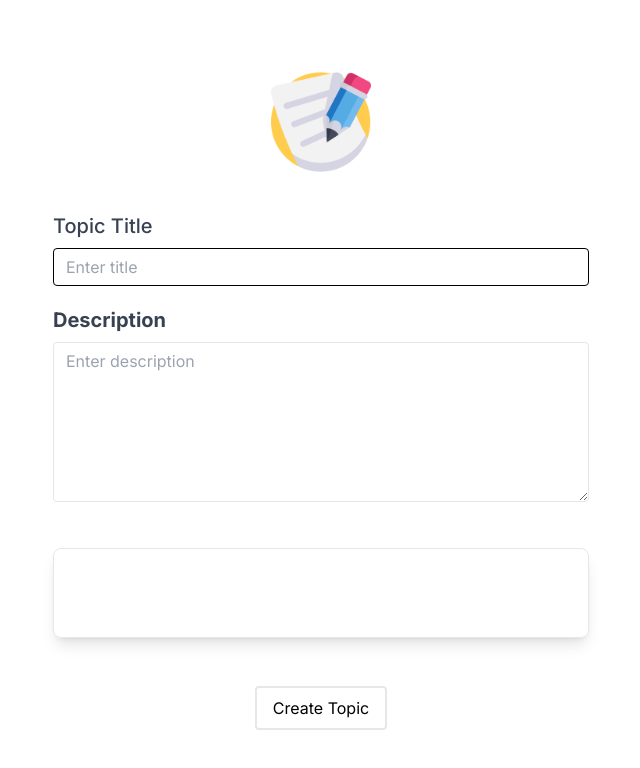
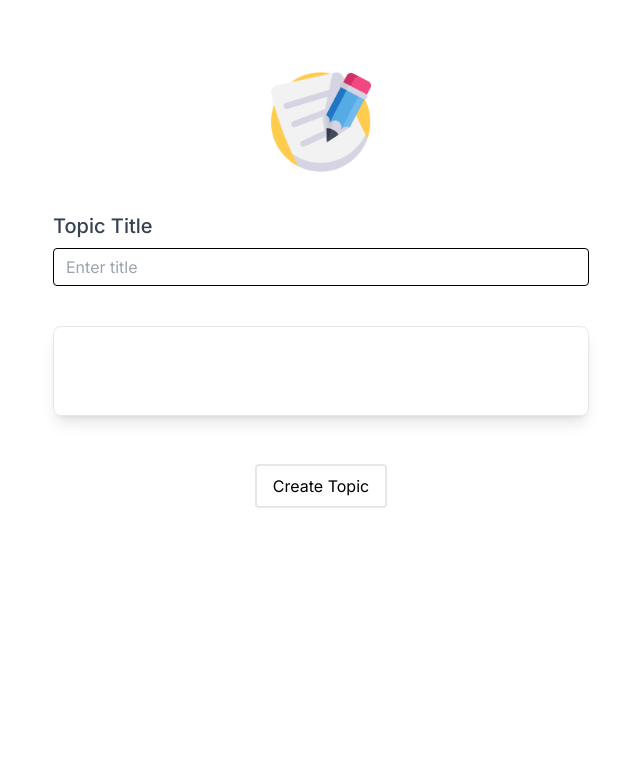
Before and after one commit to ignaciovillaramun/plum, a Next.js app: page /addTopic in a window 1280 px wide. Shown: the top 768 px of the page, without its empty margins (359-999 px from the left). Built offline with nearby package versions, Linux system fonts and the light colour scheme.

Commit message:
bugs fixed

```diff
--- a/src/app/addTopic/page.tsx
+++ b/src/app/addTopic/page.tsx
@@ -75,8 +75,8 @@ export default function TopicForm({}) {
       showAlert={showAlert}
       title={title}
       setTitle={setTitle}
-      description={''}
-      setDescription={setDescription}
+      // description={''}
+      // setDescription={setDescription}
       image={image}
       handleSubmit={handleSubmit}
       handleImageUpload={handleImageUpload}
--- a/src/components/CreateItems.tsx
+++ b/src/components/CreateItems.tsx
@@ -35,14 +35,17 @@ function CreateItems({
 
   const searchParams = usePathname();
   const params = searchParams.split('/');
-  const home = params[1];
-  const page = params[params.length - 2];
+  const page = params.length < 2 ? params[params.length - 2] : params[1];
   const isTopicImage =
-    page === 'addTopicImage' || home === 'addTopic' ? true : false;
-  const showDescription =
-    page === 'addTopicImage' || 'addTopicNotes' ? true : false;
+    page === 'addTopicImage' || page === 'addTopic' ? true : false;
+
+  const showDescription = page === 'addTopicNotes' ? true : false;
+  const showDescription2 = page === 'addTopicImage' ? true : false;
+
   const pdfFormat = isTopicImage ? 'image/*' : 'application/*';
   const isTopicNotes = page === 'addTopicNotes' ? true : false;
+  console.log(showDescription2, showDescription);
+  console.log(page);
 
   useEffect(() => {
     if (theme === 'bg-red-plum') {
@@ -100,7 +103,8 @@ function CreateItems({
             onChange={(e) => setTitle(e.target.value)}
           />
         </div>
-        {showDescription && ( // Conditionally render the "Description" input based on isTopicImage
+        {showDescription ||
+          (showDescription2 && ( // Conditionally render the "Description" input based on isTopicImage
             <div className="mb-4">
               <label
                 className="text-xl block text-gray-700 font-bold mb-2 mt-5"
@@ -113,10 +117,12 @@ function CreateItems({
                 id="description"
                 placeholder="Enter description"
                 value={description}
-              onChange={(e) => setDescription && setDescription(e.target.value)}
+                onChange={(e) =>
+                  setDescription && setDescription(e.target.value)
+                }
               />
             </div>
-        )}
+          ))}
         <div className="mb-4">
           <label
             className="block text-gray-700 text-sm font-bold mb-2"
```
Lines whose indentation alone changed are shown as unchanged.
